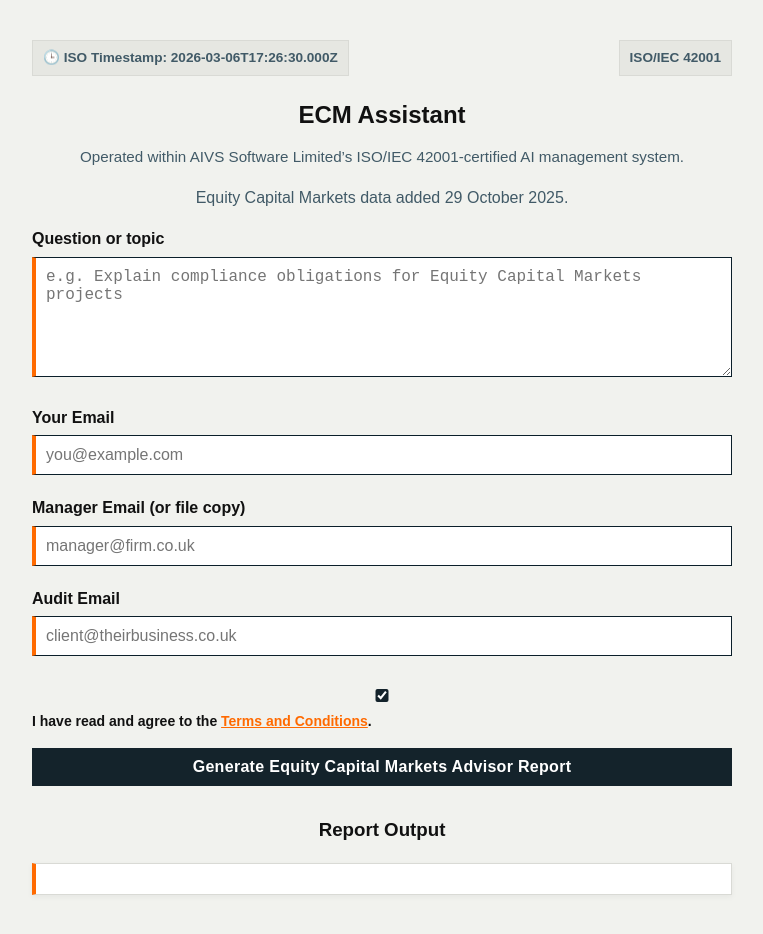
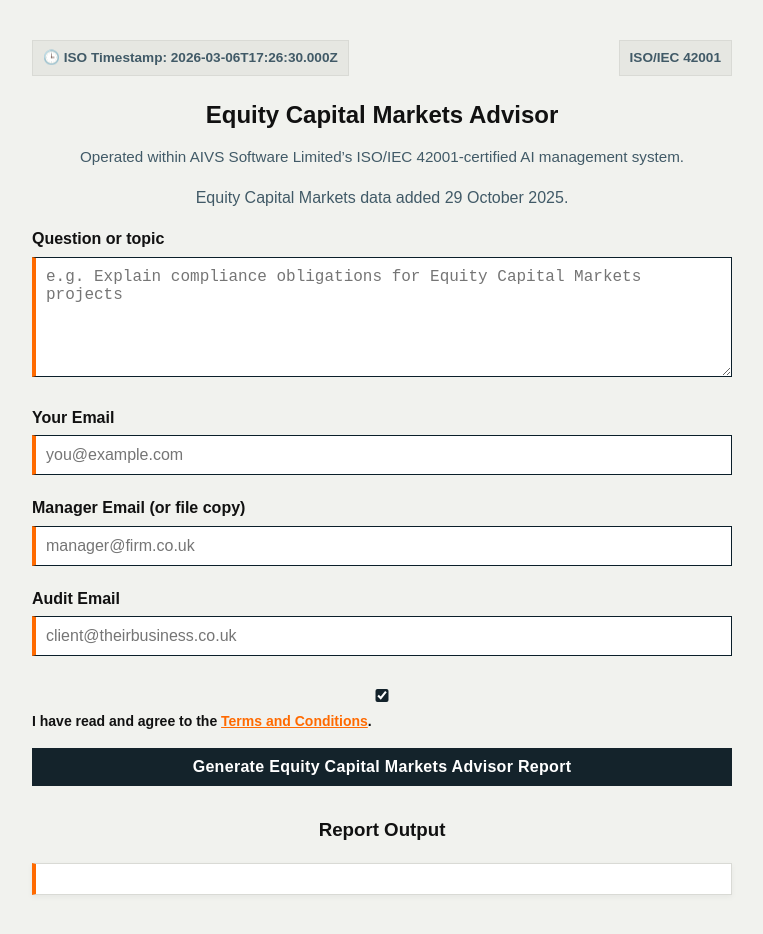
Before and after one commit to michaelwilliams-dev/ecm_assistant, a website: page public/ecm.html in a window 1280 px wide. Shown: the whole page, without its empty margins (258-1021 px from the left). Drawn offline with Linux system fonts and the light colour scheme.

Commit message:
Update ecm.html

```diff
--- a/public/ecm.html
+++ b/public/ecm.html
@@ -167,7 +167,7 @@
     <div class="iso-pill">ISO/IEC 42001</div>
   </div>
 
-  <h2>ECM Assistant</h2>
+  <h2>Equity Capital Markets Advisor</h2>
 
   <p class="iso-note">
     Operated within AIVS Software Limited’s ISO/IEC 42001-certified AI management system.
```
